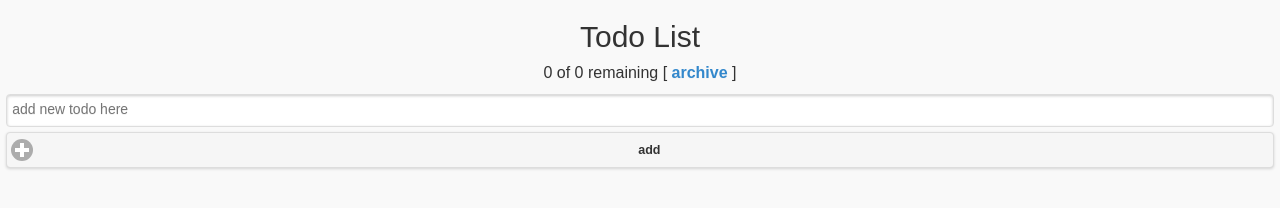
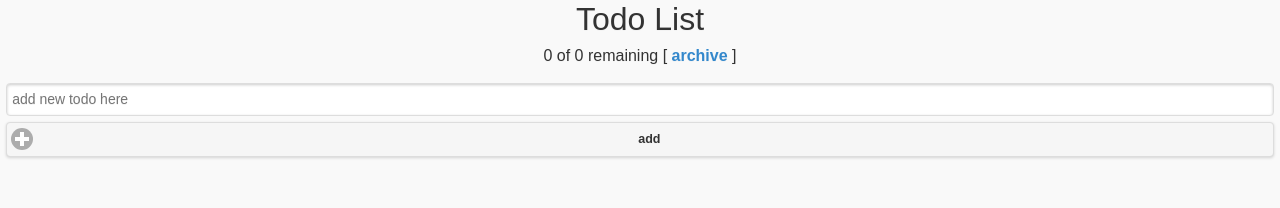
Before and after one commit to ehardwicke/eoin, a plain HTML site: page index.html in a window 1280 px wide. Drawn offline with nearby package versions, Linux system fonts and the light colour scheme.

Commit message:
Update index.html

```diff
--- a/index.html
+++ b/index.html
@@ -4,7 +4,7 @@
   <meta charset="utf-8">
   <meta name="viewport" content="width=device-width, initial-scale=1">
   <link rel="stylesheet" href="toDo.css" />
-  <link href="https://maxcdn.bootstrapcdn.com/bootstrap/3.3.7/css/bootstrap.min.css" rel="stylesheet">
+  <link href="bootstrap.css" rel="stylesheet">
   <link rel="stylesheet" href="jquery.mobile-1.4.5.min.css" />
 
 
```
